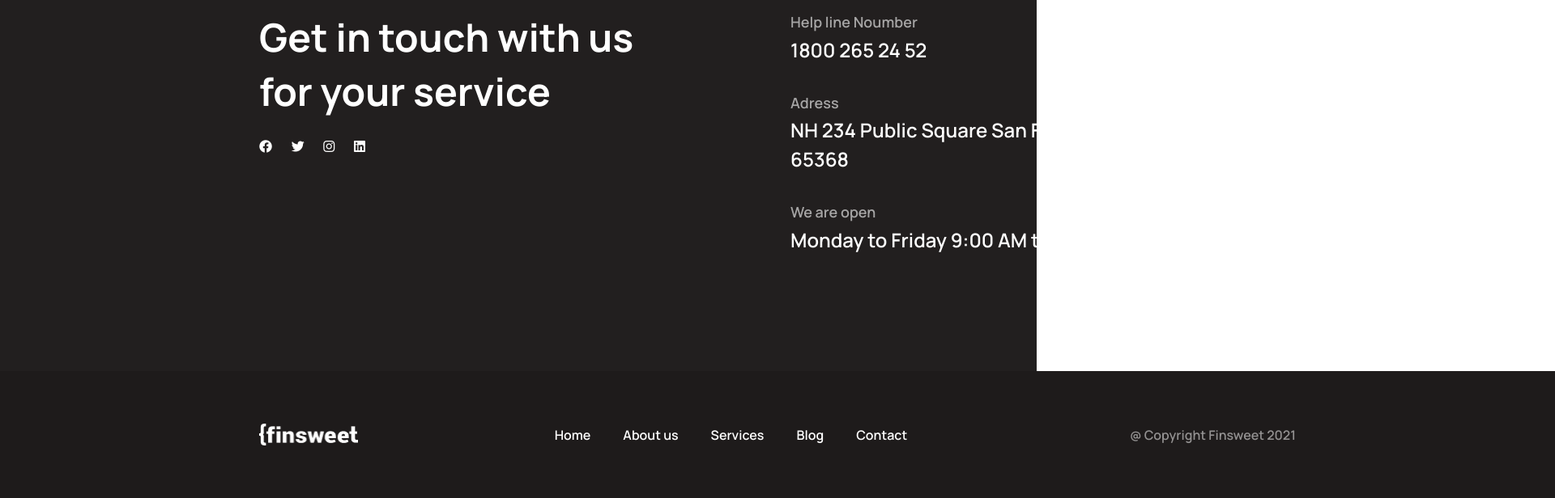
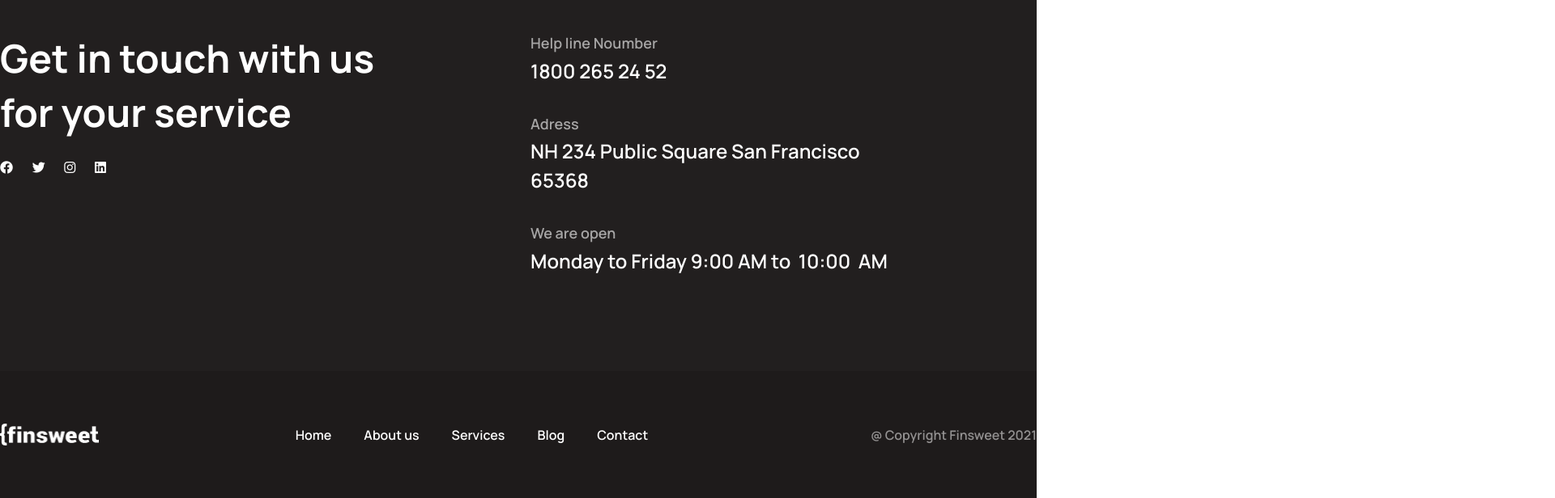
Before and after one commit to ernestas17/CA_Team_1, a React (Create React App) app: page /contact in a window 1280 px wide. Shown: the part 216-832 px from the top of the page at 81% size, 1920 px wide, since content can reach past the window. Built offline with nearby package versions, Linux system fonts and the light colour scheme.

Commit message:
Fixed issues with footer

```diff
--- a/src/components/Footer/Footer.jsx
+++ b/src/components/Footer/Footer.jsx
@@ -4,6 +4,7 @@ import { Link } from 'react-router-dom';
 
 import {
   StyledFooter,
+  StyledFooterTopWrapperOut,
   StyledFooterTopWrapper,
   StyledFooterTopLeft,
   StyledFooterTopLeftIcons,
@@ -12,6 +13,7 @@ import {
   StyledFooterTopRightAdress,
   StyledFooterTopRightOpenTime,
   StyledFooterBottom,
+  StyledFooterBottomWrapperOut,
   StyledFooterBottomWrapper,
   StyledFooterBottomLinks,
   StyledFooterBottomCopyRight,
@@ -20,6 +22,7 @@ import {
 const Footer = () => {
   return (
     <StyledFooter>
+      <StyledFooterTopWrapperOut>
         <StyledFooterTopWrapper>
           <StyledFooterTopLeft>
             <h3>Get in touch with us for your service</h3>
@@ -45,6 +48,9 @@ const Footer = () => {
             </StyledFooterTopRightOpenTime>
           </StyledFooterTopRight>
         </StyledFooterTopWrapper>
+      </StyledFooterTopWrapperOut>
+
+      <StyledFooterBottomWrapperOut>
         <StyledFooterBottom>
           <StyledFooterBottomWrapper>
             <img src={logo} className='Web-logo' alt='logo' />
@@ -60,6 +66,7 @@ const Footer = () => {
             </StyledFooterBottomCopyRight>
           </StyledFooterBottomWrapper>
         </StyledFooterBottom>
+      </StyledFooterBottomWrapperOut>
     </StyledFooter>
   );
 };
--- a/src/components/Footer/Footer.style.jsx
+++ b/src/components/Footer/Footer.style.jsx
@@ -1,7 +1,6 @@
 import styled from 'styled-components';
 
 export const StyledFooter = styled.div`
-  width: 100%;
   height: 706px;
 
   * {
@@ -14,19 +13,28 @@ export const StyledFooter = styled.div`
 // ---------------- Footer Top
 
 export const StyledFooterTopWrapper = styled.div`
+  max-width: 1280px;
+  margin: 0 auto;
+
+  height: 549px;
+
+  display: flex;
+`;
+
+export const StyledFooterTopWrapperOut = styled.div`
+  width: 100%;
   background-color: #1e1b1b;
   opacity: 0.98;
-  height: 549px;
-  width: 100%;
 `;
 
 // ----- Footer Top Left
+
 export const StyledFooterTopLeft = styled.div`
   width: 463px;
   height: 222px;
-  position: absolute;
-  left: 320px;
-  top: 228px;
+
+  margin-top: 128px;
+
   h3 {
     color: #ffffff;
 
@@ -62,9 +70,8 @@ export const StyledFooterTopRight = styled.div`
   width: 471px;
   height: 292px;
 
-  position: absolute;
-  left: 976px;
-  top: 228px;
+  margin-top: 128px;
+  margin-left: 192px;
 `;
 
 export const StyledFooterTopRightHelp = styled.div`
@@ -126,11 +133,16 @@ export const StyledFooterTopRightOpenTime = styled.div`
 `;
 
 // ---------------- Footer Bottom
+export const StyledFooterBottomWrapperOut = styled.div`
+  background-color: #1e1b1b;
+  width: 100%;
+`;
 
 export const StyledFooterBottom = styled.div`
-  background-color: #1e1b1b;
+  max-width: 1280px;
+  margin: 0 auto;
+
   height: 157px;
-  width: 1920px;
 
   * {
     margin: 0;
```
Lines whose indentation alone changed are shown as unchanged.
